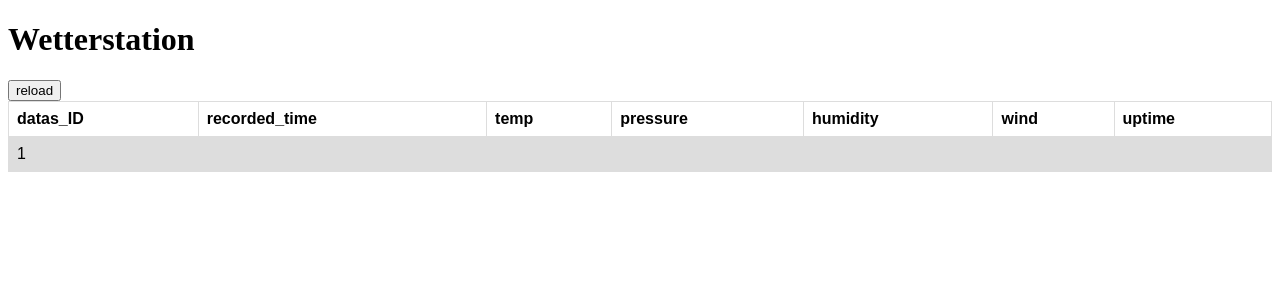
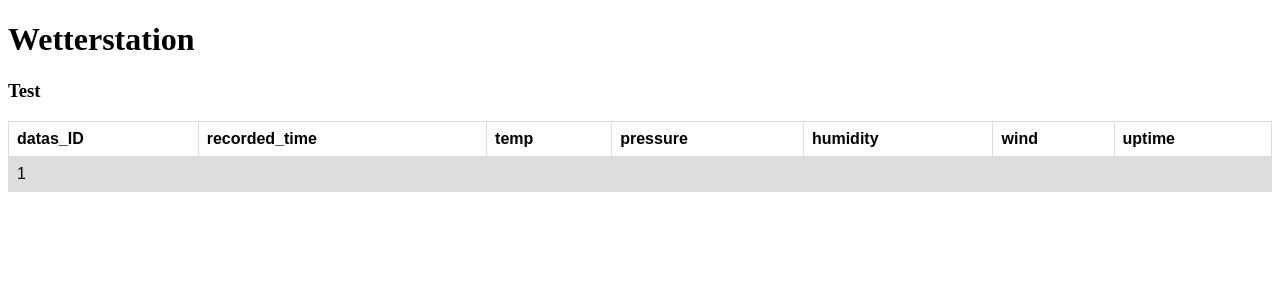
Before and after one commit to Severinboegli/Wetterstation, a PHP site: page / in a window 1280 px wide. Shown: the top 300 px of the page. Run offline with PHP 8.4, Linux system fonts and the light colour scheme; data comes from the database, SQL or seed files in the repository.

Commit message:
Update index.php
Test

```diff
--- a/index.php
+++ b/index.php
@@ -30,10 +30,7 @@
 <body>
 
     <h1>Wetterstation</h1>
-
-    <div>
-        <button>reload</button>
-    </div>
+    <h3>Test</h3>
 
 
 
```
